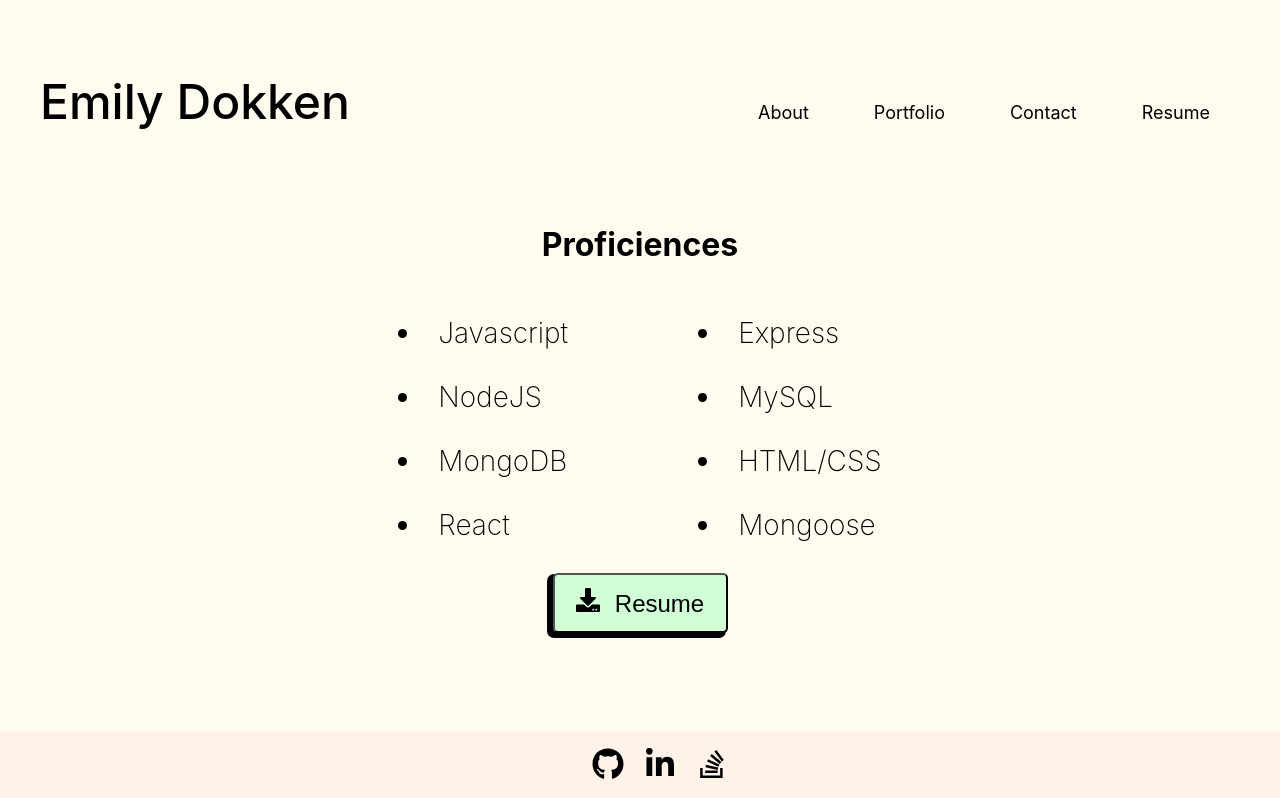
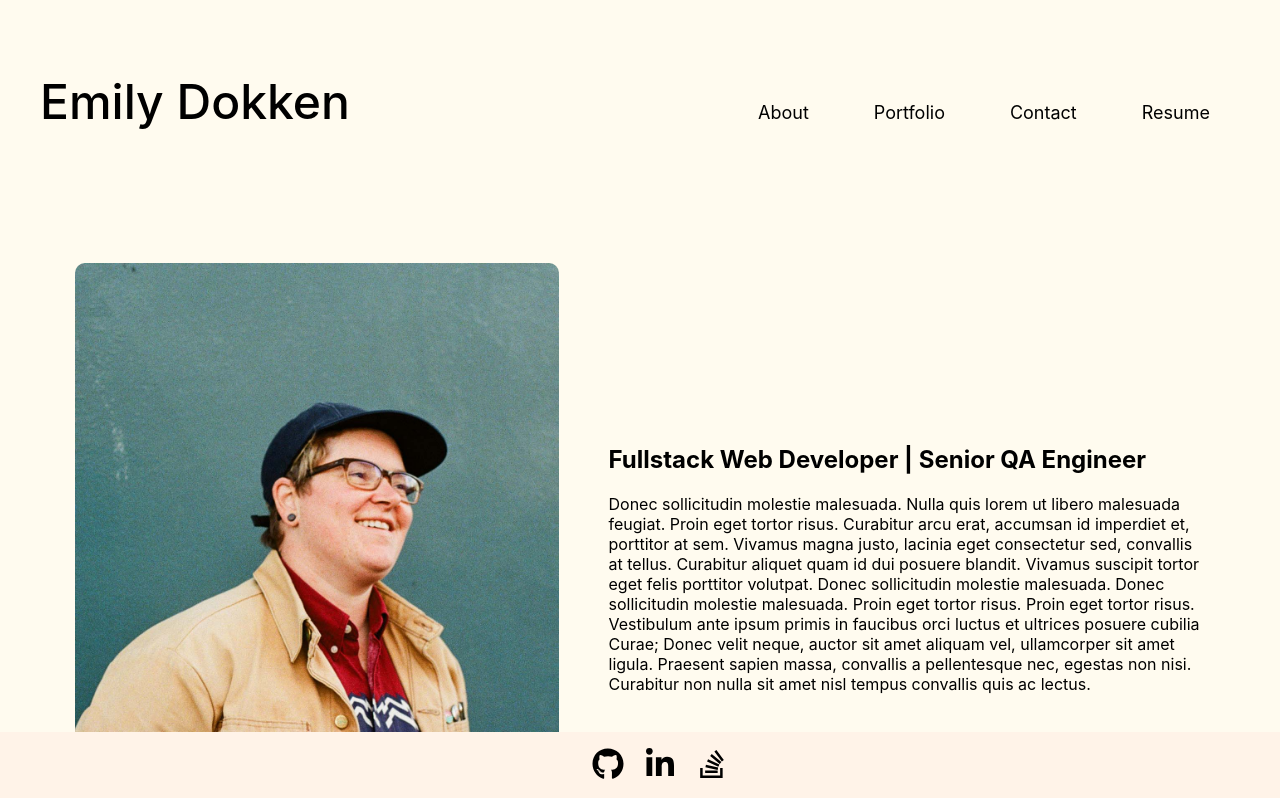
Before and after one commit to emdok/pick-me, a React (Create React App) app: page / in a window 1280 px wide. Shown: the top 798 px of the page. Built offline with nearby package versions, Linux system fonts and the light colour scheme.

Commit message:
add render states

```diff
--- a/src/App.js
+++ b/src/App.js
@@ -1,3 +1,4 @@
+import React, { useState } from "react";
 import Header from './components/Header';
 import Footer from './components/Footer';
 import About from './components/About';
@@ -7,14 +8,34 @@ import Resume from './components/Resume';
 import './index.css';
 
 function App() {
+  const [pages] = useState([
+    'About',
+    'Portfolio',
+    'Contact',
+    'Resume',
+  ]);
+  const [currentPage, setCurrentPage] = useState(pages[0]);
+
   return (
     <div className='root-child'>
-      <Header></Header>
+      <Header
+        pages={pages}
+        currentPage={currentPage}
+        setCurrentPage={setCurrentPage}
+      ></Header>
       <main>
-        {/* <About></About> */}
-        {/* <Portfolio></Portfolio> */}
-        {/* <Contact></Contact> */}
-        <Resume></Resume>
+        {currentPage === 'Portfolio' ? (
+          <Portfolio></Portfolio>
+        ) : <About></About>
+        }
+        {currentPage === 'Contact' ? (
+          <Contact></Contact>
+        ) : <About></About>
+        }
+        {currentPage === 'Resume' ? (
+          <Resume></Resume>
+        ) : <About></About>
+        }
       </main>
       <Footer></Footer>
     </div>
--- a/src/components/Header/index.js
+++ b/src/components/Header/index.js
@@ -1,14 +1,50 @@
-import React from 'react';
-import Nav from '../Navigation/index';
-import 'font-awesome/css/font-awesome.min.css'
+import React from "react";
+import "font-awesome/css/font-awesome.min.css";
 
-function Header() {
+function Header(props) {
+  const {
+    pages = [],
+    setCurrentPage,
+    currentPage,
+  } = props;
+
   return (
     <header>
       <h1 className="site-title">Emily Dokken</h1>
-      <Nav></Nav>
+      <nav>
+        <ul>
+          <li>
+            <a
+              href='#about'
+              onclick={() => setCurrentPage(pages)}
+              >About
+            </a>
+          </li>
+          <li>
+            <a
+              href='#portfolio'
+              onclick={() => setCurrentPage(pages)}
+              >Portfolio
+            </a>
+          </li>
+          <li>
+            <a
+              href='#contact'
+              onclick={() => setCurrentPage(pages)}
+              >Contact
+            </a>
+          </li>
+          <li>
+            <a
+              href='#about'
+              onclick={() => setCurrentPage(pages)}
+              >Resume
+            </a>
+          </li>
+        </ul>
+      </nav>
     </header>
-  )
+  );
 }
 
 export default Header;
--- a/src/components/Navigation/index.js
+++ /dev/null
@@ -1,17 +0,0 @@
-import React from 'react';
-
-function Nav() {
-  return (
-    <nav>
-      <ul>
-        <li>About</li>
-        <li>Portfolio</li>
-        <li>Contact</li>
-        <li>Resume</li>
-     </ul>
-    </nav>
-
-  )
-};
-
-export default Nav;
--- a/src/index.css
+++ b/src/index.css
@@ -1,13 +1,13 @@
 body {
   margin: 0;
-  font-family: -apple-system, BlinkMacSystemFont, 'Inter', sans-serif;
+  font-family: -apple-system, BlinkMacSystemFont, "Inter", sans-serif;
   -webkit-font-smoothing: antialiased;
   -moz-osx-font-smoothing: grayscale;
-  background-color: #FFFBEF;
+  background-color: #fffbef;
 }
 
 code {
-  font-family: source-code-pro, Menlo, Monaco, Consolas, 'Courier New',
+  font-family: source-code-pro, Menlo, Monaco, Consolas, "Courier New",
     monospace;
 }
 
@@ -41,7 +41,11 @@ a {
 }
 
 a:hover {
-  color: #D9574F;
+  color: #d9574f;
+}
+
+.navActive {
+  font-weight: bold;
 }
 
 .site-title {
@@ -78,7 +82,7 @@ footer {
   left: 0;
   bottom: 0;
   right: 0;
-  background-color: #FFF3E8;
+  background-color: #fff3e8;
 }
 
 footer ul {
@@ -87,7 +91,6 @@ footer ul {
   gap: 20px;
   justify-content: center;
   align-items: flex-end;
-
 }
 
 .icons {
@@ -100,8 +103,8 @@ footer ul {
   flex-direction: row;
   flex-wrap: wrap;
   justify-content: space-between;
-  margin:100px 100px 150px 100px;
-  gap: 20px
+  margin: 100px 100px 150px 100px;
+  gap: 20px;
 }
 
 .Card {
@@ -112,16 +115,15 @@ footer ul {
   border-style: solid;
   border-width: 3px;
   border-radius: 10px;
-  background-color: #F4F4F4;
-  -webkit-box-shadow: -2px 3px 0px 2px rgba(0,0,0,1);
-  -moz-box-shadow: -3px 3px 0px 2px rgba(0,0,0,1);
-  box-shadow: -7px 6px 0px 2px rgba(0,0,0,1);
+  background-color: #f4f4f4;
+  -webkit-box-shadow: -2px 3px 0px 2px rgba(0, 0, 0, 1);
+  -moz-box-shadow: -3px 3px 0px 2px rgba(0, 0, 0, 1);
+  box-shadow: -7px 6px 0px 2px rgba(0, 0, 0, 1);
 }
 
 .Card img {
   border-top-left-radius: 10px;
   border-top-right-radius: 10px;
-
 }
 
 .card-info {
@@ -144,14 +146,17 @@ form {
   padding: 20px;
 }
 
-form input, textarea, button {
+form input,
+textarea,
+button {
   width: 100%;
   box-sizing: border-box;
   border-radius: 5px;
   border-width: 1px;
 }
 
-form input, button {
+form input,
+button {
   height: 40px;
 }
 
@@ -160,11 +165,11 @@ form textarea {
 }
 
 button {
-  background-color: #D0FFD5;
+  background-color: #d0ffd5;
   border-width: 2px;
-  -webkit-box-shadow: -4px 3px 0px 2px rgba(0,0,0,1);
-  -moz-box-shadow: -4px 3px 0px 2px rgba(0,0,0,1);
-  box-shadow: -4px 3px 0px 2px rgba(0,0,0,1);
+  -webkit-box-shadow: -4px 3px 0px 2px rgba(0, 0, 0, 1);
+  -moz-box-shadow: -4px 3px 0px 2px rgba(0, 0, 0, 1);
+  box-shadow: -4px 3px 0px 2px rgba(0, 0, 0, 1);
 }
 
 button:hover {
@@ -172,7 +177,7 @@ button:hover {
 }
 
 button:active {
-  box-shadow: -3px 2px 0px 0px rgba(0,0,0,1);
+  box-shadow: -3px 2px 0px 0px rgba(0, 0, 0, 1);
   transform: translate(-4px, 4px);
 }
 
@@ -181,7 +186,6 @@ button:active {
   flex-direction: column;
   justify-content: center;
   align-items: center;
-
 }
 
 .prof-list {
@@ -204,14 +208,11 @@ button:active {
   max-width: 175px;
   height: 60px;
   font-size: 24px;
-
 }
 
 .resume-icon {
   padding-right: 15px;
 }
-
-
 
 @media only screen and (max-width: 900px) {
   header {
@@ -236,7 +237,6 @@ button:active {
 }
 
 @media only screen and (max-width: 650px) {
-
   .about-image {
     width: 100%;
   }
```
